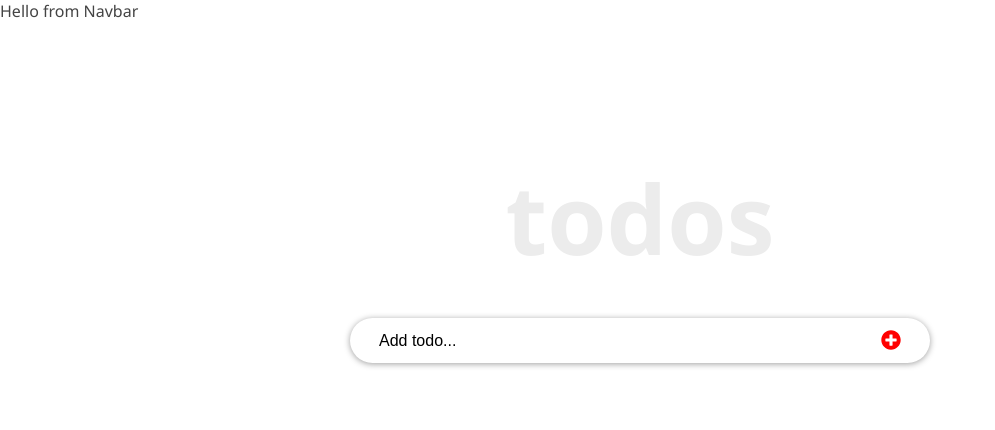
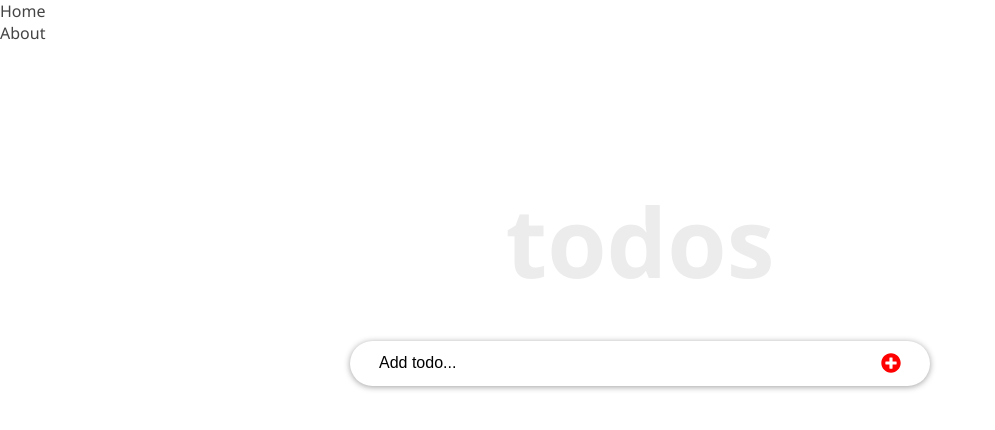
Before and after one commit to Danie12345/react-todo-list, a React (Create React App) app: page / in a window 1280 px wide. Shown: the top 430 px of the page, without its empty margins (0-995 px from the left). Built offline with nearby package versions, Linux system fonts and the light colour scheme; the HTML template or start-up script is replaced by a standard one.

Commit message:
Add navigation links

```diff
--- a/src/functionBased/components/Navbar.js
+++ b/src/functionBased/components/Navbar.js
@@ -1,6 +1,27 @@
 import React from "react"
 
 const Navbar = () => {
-  return <div>Hello from Navbar</div>
+  const links = [
+    {
+      id: 1,
+      path: "/",
+      text: "Home",
+    },
+    {
+      id: 2,
+      path: "/about",
+      text: "About",
+    },
+  ]
+
+  return (
+    <nav className="navBar">
+      <ul>
+        {links.map(link => {
+          return <li key={link.id}>{link.text}</li>
+        })}
+      </ul>
+    </nav>
+  )
 }
 export default Navbar
```
